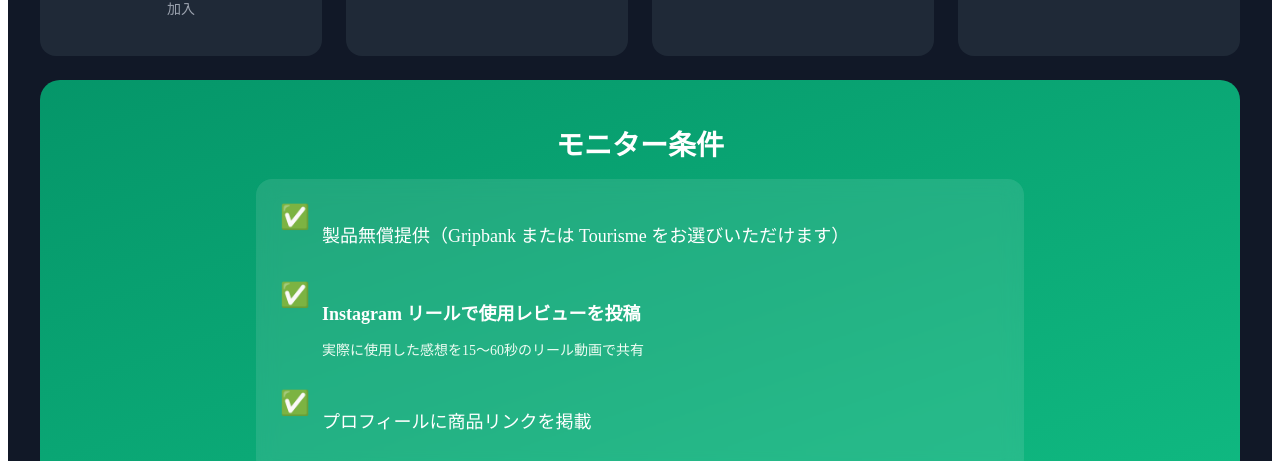
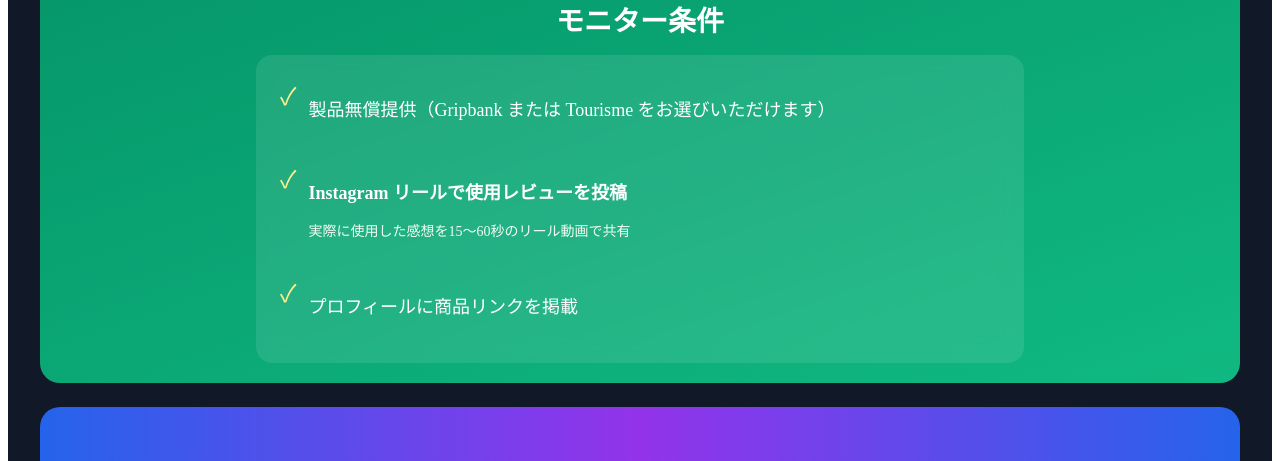
Before and after one commit to pericho-80/hixs-korea, a React (Vite) app: page / in a window 1280 px wide. Shown: the part 2557-3018 px from the top of the page. Built offline with nearby package versions, Linux system fonts and the light colour scheme; the HTML template or start-up script is replaced by a standard one.

Commit message:
Update App.jsx

```diff
--- a/src/App.jsx
+++ b/src/App.jsx
@@ -179,7 +179,9 @@ export default function App() {
                         borderRadius: '12px',
                         overflow: 'hidden',
                         cursor: 'pointer',
-                        boxShadow: '0 4px 12px rgba(0,0,0,0.3)'
+                        boxShadow: '0 4px 12px rgba(0,0,0,0.3)',
+                        maxWidth: '300px',
+                        margin: '0 auto'
                       }}
                     >
                       <img
@@ -189,7 +191,7 @@ export default function App() {
                           width: '100%',
                           height: 'auto',
                           display: 'block',
-                          aspectRatio: '16/9'
+                          aspectRatio: '9/16'
                         }}
                       />
                       {/* 재생 버튼 오버레이 */}
@@ -278,20 +280,20 @@ export default function App() {
               borderRadius: '16px',
               padding: '24px'
             }}>
-              <div style={{ display: 'flex', alignItems: 'flex-start', gap: '12px', marginBottom: '16px' }}>
-                <span style={{ fontSize: '24px', flexShrink: 0 }}>✅</span>
-                <p style={{ fontSize: '18px' }}>製品無償提供（Gripbank または Tourisme をお選びいただけます）</p>
+              <div style={{ display: 'flex', alignItems: 'flex-start', gap: '12px', marginBottom: '20px' }}>
+                <span style={{ fontSize: '24px', flexShrink: 0, lineHeight: '1.5', color: '#fef08a' }}>✓</span>
+                <p style={{ fontSize: '18px', lineHeight: '1.5' }}>製品無償提供（Gripbank または Tourisme をお選びいただけます）</p>
               </div>
-              <div style={{ display: 'flex', alignItems: 'flex-start', gap: '12px', marginBottom: '16px' }}>
-                <span style={{ fontSize: '24px', flexShrink: 0 }}>✅</span>
-                <div>
+              <div style={{ display: 'flex', alignItems: 'flex-start', gap: '12px', marginBottom: '20px' }}>
+                <span style={{ fontSize: '24px', flexShrink: 0, lineHeight: '1.5', color: '#fef08a' }}>✓</span>
+                <div style={{ lineHeight: '1.5' }}>
                   <p style={{ fontSize: '18px', fontWeight: 'bold', marginBottom: '4px' }}>Instagram リールで使用レビューを投稿</p>
                   <p style={{ fontSize: '14px', color: '#f0fdf4' }}>実際に使用した感想を15〜60秒のリール動画で共有</p>
                 </div>
               </div>
               <div style={{ display: 'flex', alignItems: 'flex-start', gap: '12px' }}>
-                <span style={{ fontSize: '24px', flexShrink: 0 }}>✅</span>
-                <p style={{ fontSize: '18px' }}>プロフィールに商品リンクを掲載</p>
+                <span style={{ fontSize: '24px', flexShrink: 0, lineHeight: '1.5', color: '#fef08a' }}>✓</span>
+                <p style={{ fontSize: '18px', lineHeight: '1.5' }}>プロフィールに商品リンクを掲載</p>
               </div>
             </div>
           </div>
```
